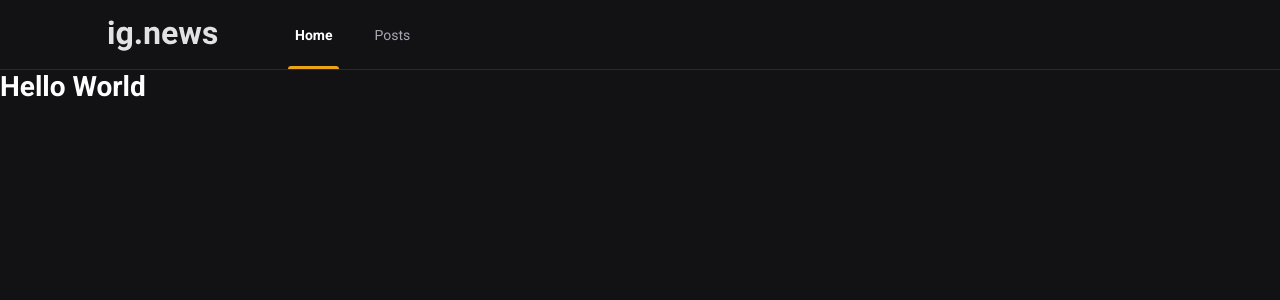
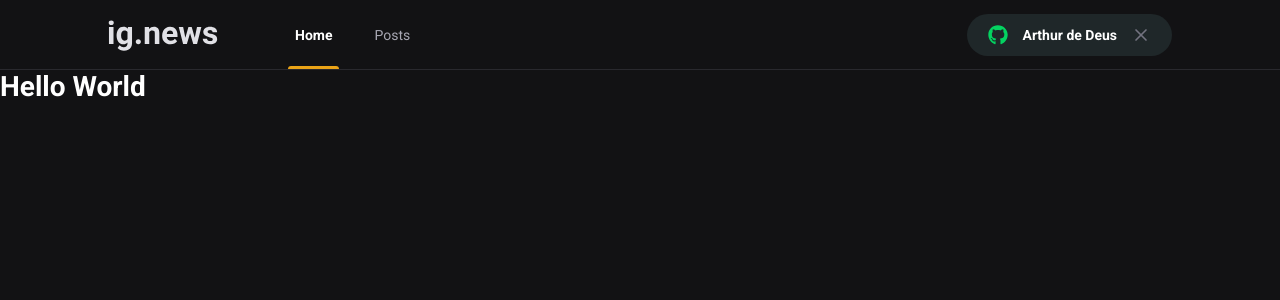
Before and after one commit to arthurdedeus/ignews, a Next.js app: page / in a window 1280 px wide. Shown: the top 300 px of the page. Built offline with nearby package versions, Linux system fonts and the light colour scheme.

Commit message:
feat: Create and style sign in button component

```diff
--- a/package.json
+++ b/package.json
@@ -12,6 +12,7 @@
     "next": "12.1.4",
     "react": "18.0.0",
     "react-dom": "18.0.0",
+    "react-icons": "^4.3.1",
     "sass": "^1.49.11"
   },
   "devDependencies": {
--- a/src/Components/Header/index.tsx
+++ b/src/Components/Header/index.tsx
@@ -1,3 +1,4 @@
+import { SignInButton } from '../SignInButton'
 import styles from './styles.module.scss'
 
 export function Header() {
@@ -9,6 +10,7 @@
           <a className={styles.active}>Home</a>
           <a>Posts</a>
         </nav>
+        <SignInButton />
       </div>
     </header>
   )
--- a/src/Components/Header/styles.module.scss
+++ b/src/Components/Header/styles.module.scss
@@ -51,4 +51,8 @@
       }
     }
   }
+
+  button {
+    margin-left: auto;
+  }
 }
--- /dev/null
+++ b/src/Components/SignInButton/index.tsx
@@ -0,0 +1,24 @@
+import { FaGithub } from 'react-icons/fa'
+import { FiX } from 'react-icons/fi'
+
+import styles from './styles.module.scss'
+
+export function SignInButton() {
+  const isUserLoggedIn = true;
+
+  return isUserLoggedIn ? (
+    <button
+      type="button"
+      className={styles.signInButton}
+    >
+      <FaGithub color="#04D361"/>
+      Arthur de Deus
+      <FiX color="#737380" className={styles.closeIcon} />
+    </button>
+  ) : (
+    <button type="button" className={styles.signInButton}>
+      <FaGithub color="#EBA417"/>
+      Sign in with Github
+    </button>
+  )
+}
--- /dev/null
+++ b/src/Components/SignInButton/styles.module.scss
@@ -0,0 +1,34 @@
+.signInButton {
+  height: 3rem;
+  border-radius: 3rem;
+  background: var(--gray-850);
+  border: 0;
+  padding: 0 1.5rem;
+
+  display: flex;
+  align-items: center;
+  justify-content: center;
+
+  color: var(--white);
+  font-weight: bold;
+
+  svg {
+    width: 20px;
+    height: 20px;
+  }
+
+  svg:first-child {
+    margin-right: 1rem;
+  }
+
+  svg.closeIcon {
+    margin-left: 1rem;
+  }
+
+  transition: filter  0.2s;
+
+  &:hover {
+    filter: brightness(0.8);
+  }
+
+}
--- a/src/styles/global.scss
+++ b/src/styles/global.scss
@@ -10,6 +10,7 @@
   --gray-100: #E1E1E6;
   --gray-300: #A8A8B3;
   --gray-800: #29292E;
+  --gray-850: #1f2729;
   --gray-900: #121214;
 
   --cyan-500: #61DAFB;
```
Also changed, not shown: 1 other file (tests, documents, lock files or other folders).
